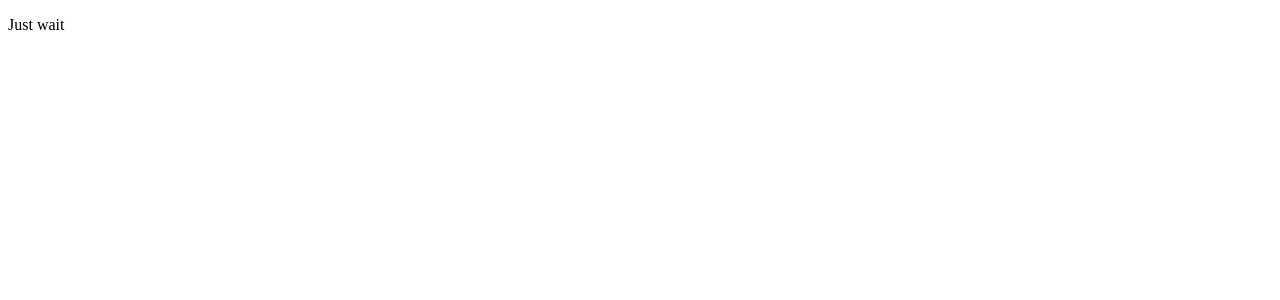
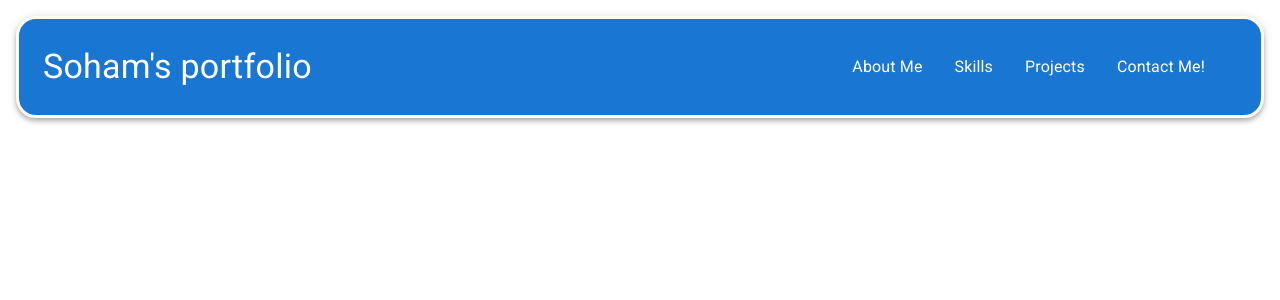
Before and after one commit to coderboy53/portfolio, a React (Vite) app: page /aboutme in a window 1280 px wide. Shown: the top 300 px of the page. Built offline with nearby package versions, Linux system fonts and the light colour scheme.

Commit message:
further work, initialization of about me page

```diff
--- a/src/AboutMe.jsx
+++ b/src/AboutMe.jsx
@@ -1,6 +1,15 @@
+import Navbar from "./Navbar";
+import { CssBaseline } from "@mui/material";
+import Box from "@mui/material/Box";
 const AboutMe = () => {
     return (
-        <p>Just wait</p>
+        <>
+            <CssBaseline />
+            <Navbar />
+            <Box>
+
+            </Box>
+        </>
     );
 }
 
--- a/src/App.jsx
+++ b/src/App.jsx
@@ -13,10 +13,11 @@ function App() {
   return (
     <BrowserRouter>
       <Routes>
-        <Route path='/aboutme' element={<AboutMe />}></Route>
-        <Route path='/skills' element={<Skills />}></Route>
-        <Route path='/projects' element={<Projects />}></Route>
-        <Route path='/contact' element={<Contact />}></Route>
+        <Route index element={<AboutMe />} />
+        <Route path='/aboutme' element={<AboutMe />} />
+        <Route path='/skills' element={<Skills />} />
+        <Route path='/projects' element={<Projects />} />
+        <Route path='/contact' element={<Contact />} />
       </Routes>
     </BrowserRouter>
   )
--- a/src/Contact.jsx
+++ b/src/Contact.jsx
@@ -11,7 +11,9 @@ const Contact = () => {
             <Box sx={{m:3}}>
                 <Typography variant="h4">Contact Me!</Typography>
                 <Paper elevation={2}>
-                    <Typography variant=""></Typography>
+                    <Typography variant="body1">
+                        Hey, I would like to get to know you guys. You can connect with me on
+                    </Typography>
                 </Paper>
             </Box>
         </>
--- a/src/Navbar.jsx
+++ b/src/Navbar.jsx
@@ -15,6 +15,9 @@ const Navbar = () => {
                         <Typography color="" variant="h4">Soham&apos;s portfolio</Typography>
                         <List component="nav">
                             <ListItem component="div">
+                                <ListItemButton component="a" href='/about' sx={navButtonComp} >
+                                    <ListItemText primary="About Me" />
+                                </ListItemButton>
                                 <ListItemButton component="a" href='/skills' sx={navButtonComp} >
                                     <ListItemText primary="Skills" />
                                 </ListItemButton>
```
